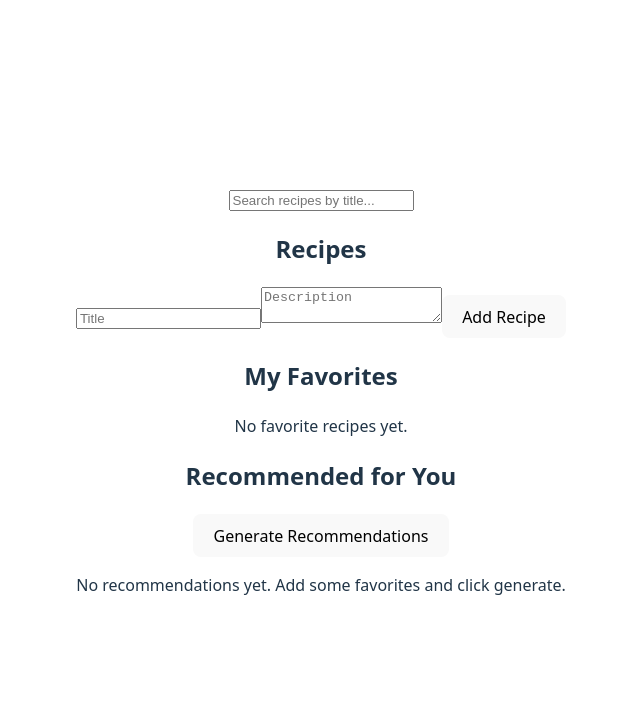
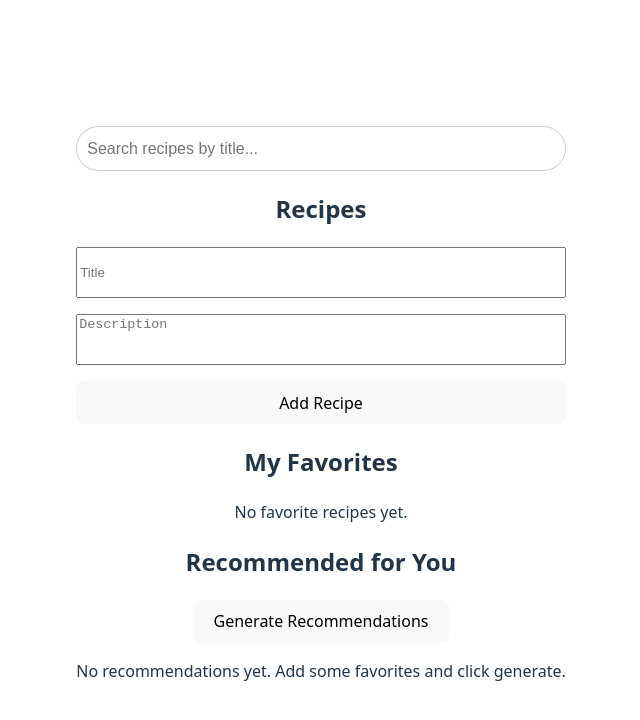
Before and after one commit to bblack-jewENT/alx-fe-reactjs, a React (Vite) app in the folder recipe-sharing-app/: page / in a window 1280 px wide. Shown: the top 720 px of the page, without its empty margins (319-959 px from the left). Built offline with nearby package versions, Linux system fonts and the light colour scheme.

Commit message:
Change css formatting.

```diff
--- a/recipe-sharing-app/src/App.css
+++ b/recipe-sharing-app/src/App.css
@@ -18,28 +18,28 @@
 }
 
 form {
-  display: "flex";
-  flexDirection: "column";
-  gap: "1rem";
+  display: flex;
+  flex-direction: column;
+  gap: 1rem;
 }
 
 input {
-  height: "45px";
+  height: 45px;
 }
 
 textarea {
-  resize: "none";
-  height: "45px";
+  resize: none;
+  height: 45px;
 }
 
 .searchBar-input {
-  width: "100%";
-  padding: "10px";
-  marginTop: "25px";
-  fontSize: "16px";
-  border: "1px solid #ccc";
-  borderRadius: "4px";
-  boxSizing: "border-box";
+  width: 100%;
+  padding: 10px;
+  margin-top: 25px;
+  font-size: 16px;
+  border: 1px solid #ccc;
+  border-radius: 45px;
+  box-sizing: border-box;
 }
 
 @keyframes logo-spin {
```
